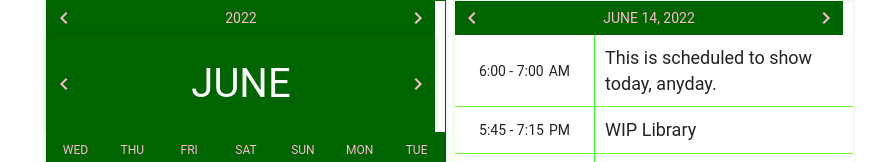
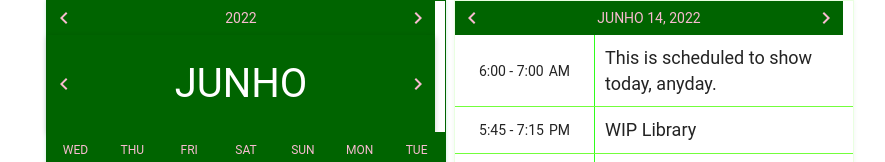
Before and after one commit to josejuniorti/Agri_Tec, a plain HTML site: page Calendário/calendario.html in a window 1280 px wide. Shown: the top 162 px of the page, without its empty margins (190-1075 px from the left). Drawn offline with nearby package versions, Linux system fonts and the light colour scheme.

Commit message:
Tradrução dos meses

```diff
--- a/Calendário/calendario.html
+++ b/Calendário/calendario.html
@@ -501,7 +501,7 @@ https://github.com/nizarmah/calendar-javascript-lib/blob/master/README.md
       this.labelSettings = labelSettings;
       this.colors = colors;
 
-      months = ["January", "February", "March", "April", "May", "June", "July", "August", "September", "October", "November", "December"]
+      months = ["Janeiro", "Fevereiro", "Março", "Abril", "Maio", "Junho", "Julho", "Agosto", "Setembro", "Outubro", "Novembro", "Dezembro"]
       label = ["Sunday", "Monday", "Tuesday", "Wednesday", "Thursday", "Friday", "Saturday"];
 
       this.months = months;
```
